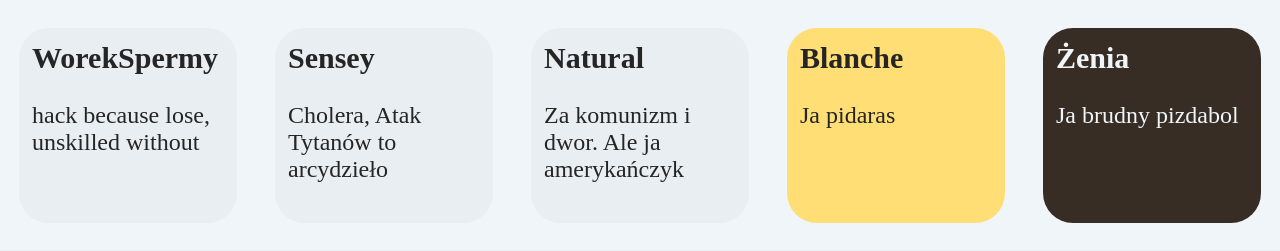
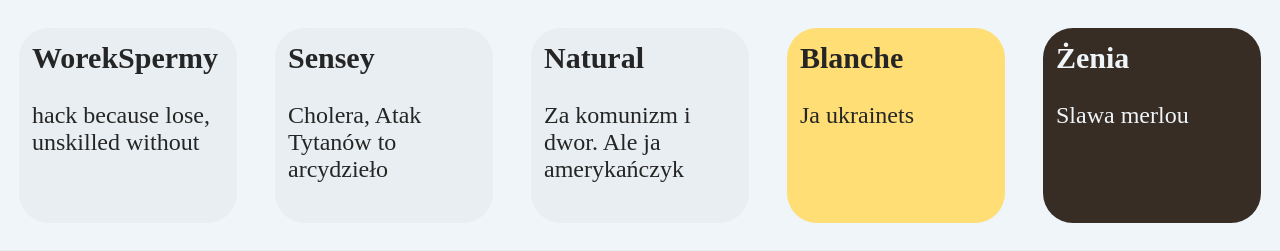
Before and after one commit to Petruk-Volodymyr/Saradipamid, a PHP site: page / in a window 1280 px wide. Shown: the part 886-1137 px from the top of the page. Run offline with PHP 8.4, Linux system fonts and the light colour scheme; data that the repository does not hold is empty.

Commit message:
Update index.php

```diff
--- a/Saradipamid/index.php
+++ b/Saradipamid/index.php
@@ -111,7 +111,7 @@
 			</h1>
 			<br>
 			<p>
-				Ja pidaras
+				Ja ukrainets
 			</p>
 			<img src="" alt="">
 		</div>
@@ -121,7 +121,7 @@
 			</h1>
 			<br>
 			<p style="color: #EFF5F9;">
-				Ja brudny pizdabol
+				Slawa merlou
 			</p>
 			<img src="" alt="">
 		</div>
```
